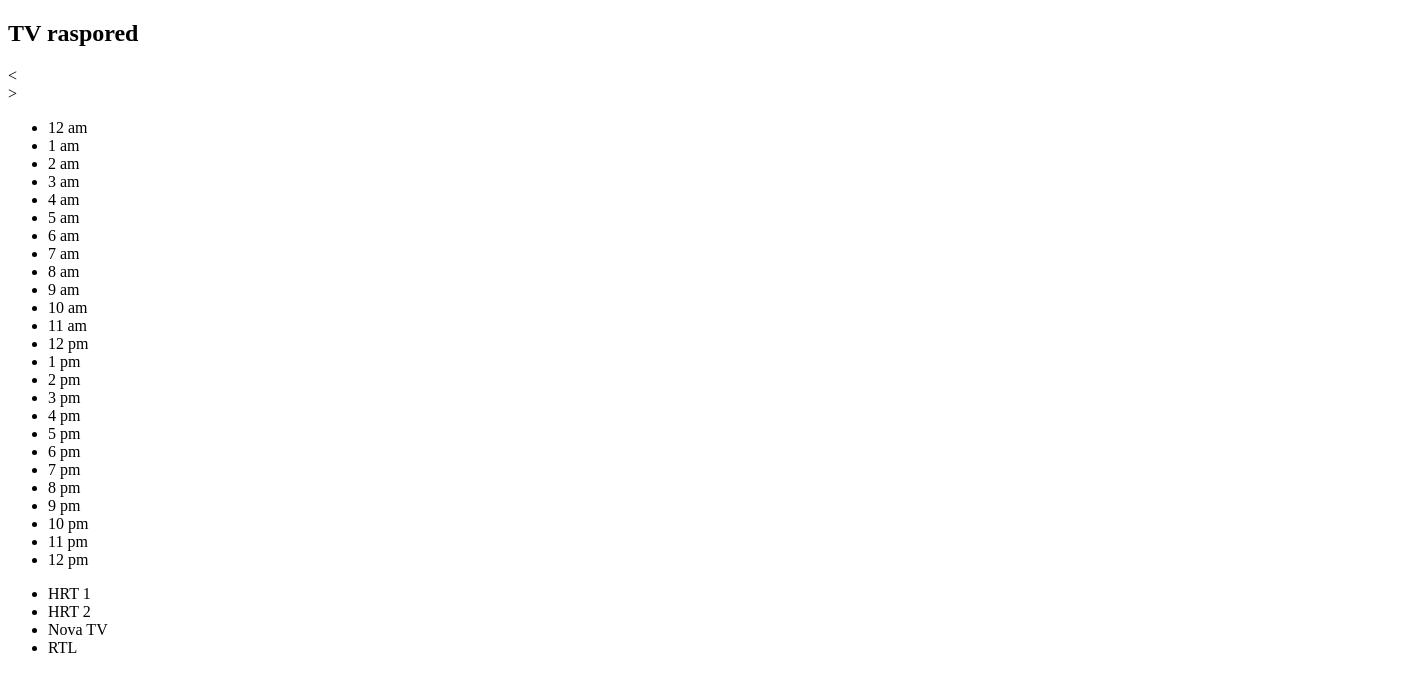
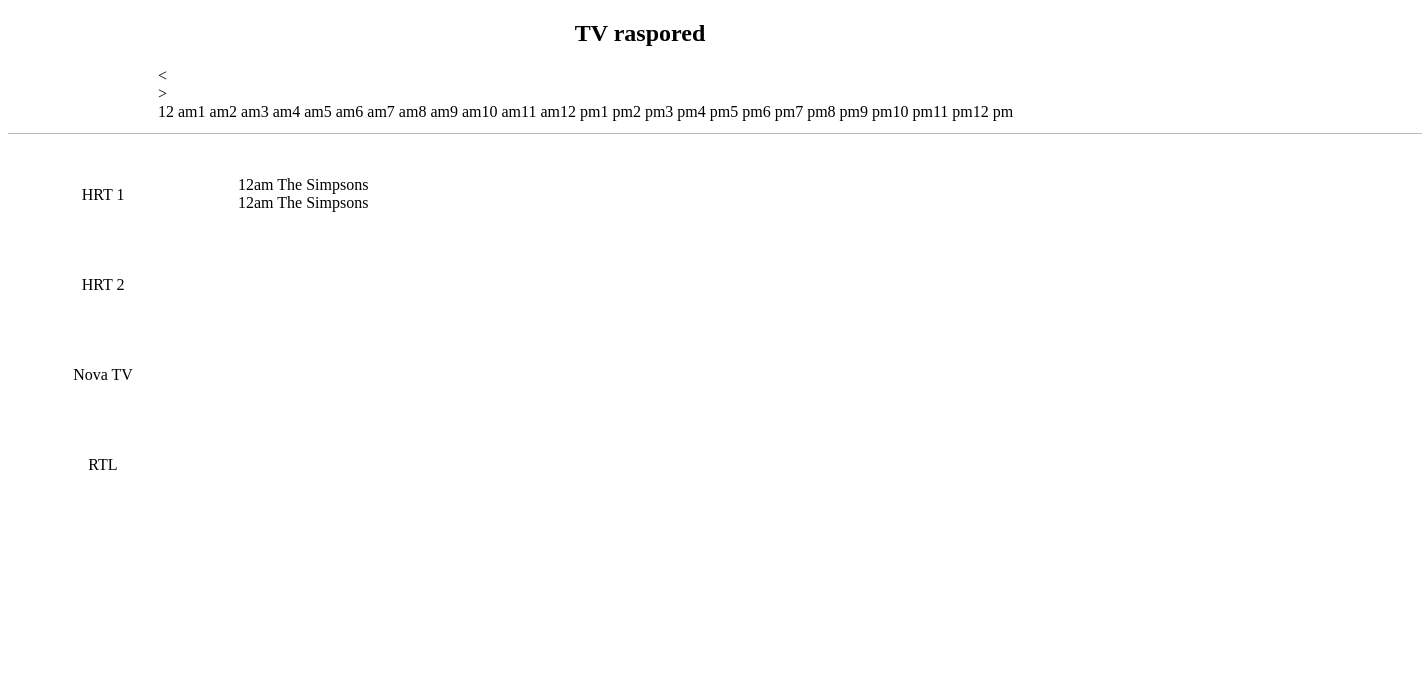
Before and after one commit to Tin922/Internship-13-TV-Raspored, a plain HTML site: page index.html in a window 1280 px wide. Shown: the whole page, 1422 px wide, since content can reach past the window. Drawn offline with Linux system fonts and the light colour scheme; files whose address does not match are found by name.

Commit message:
work on html structure

```diff
--- a/index.html
+++ b/index.html
@@ -3,6 +3,7 @@
   <head>
     <meta charset="UTF-8" />
     <meta name="viewport" content="width=device-width, initial-scale=1.0" />
+    <link rel="stylesheet" href="style/style.css" />
     <title>Document</title>
   </head>
   <body>
@@ -49,6 +50,26 @@
               <li>RTL</li>
             </ul>
           </div>
+          <div class="tvg_grid">
+            <ul class="tvg_grid__programs">
+              <li class="tvg_grid__programs_line">
+                <ul>
+                  <li class="tvg_grid__program">
+                    <div class="tvg-grid__program__inner">
+                      <span class="tvg-grid__program__start-time">12am</span>
+                      <span class="tvg-grid__program__title">The Simpsons</span>
+                    </div>
+                  </li>
+                  <li class="tvg_grid__program">
+                    <div class="tvg-grid__program__inner">
+                      <span class="tvg-grid__program__start-time">12am</span>
+                      <span class="tvg-grid__program__title">The Simpsons</span>
+                    </div>
+                  </li>
+                </ul>
+              </li>
+            </ul>
+          </div>
         </div>
       </div>
     </div>
--- a/style/style.css
+++ b/style/style.css
@@ -0,0 +1,48 @@
+ul {
+  list-style: none;
+}
+h2 {
+  text-align: center;
+}
+.guide_timeline_container {
+  position: relative;
+  width: 100%;
+  padding-left: 150px;
+  overflow: hidden;
+  background: white;
+  border-bottom: 1px solid rgba(118, 120, 123, 0.51);
+}
+.guide_timeline_container_hours_scroll {
+  width: 64800px;
+  display: flex;
+  flex-shrink: 0;
+  flex-wrap: nowrap;
+  height: 30px;
+  margin: 0;
+  padding: 0;
+}
+.guide_grid_container {
+  display: flex;
+}
+.guide_channels {
+  width: 150px;
+  height: 450px;
+}
+.guide_channels_list li {
+  height: 90px;
+  text-align: center;
+  display: flex;
+  justify-content: center;
+  align-items: center;
+}
+.tvg_grid__programs_line {
+  height: 88px;
+}
+.tvg_grid__program {
+  height: 100%;
+}
+.tvg_grid__programs_line {
+  display: flex;
+  justify-content: center;
+  align-items: center;
+}
```
